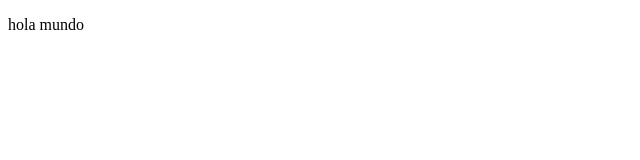
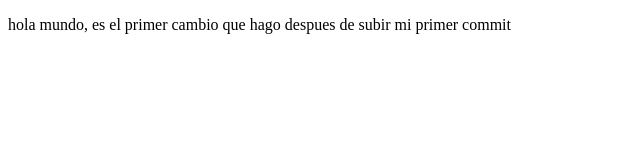
Before and after one commit to Wariorgxd/proyectoDemoCursoPrework, a plain HTML site: page index.html in a window 1280 px wide. Shown: the whole page, without its empty margins (0-640 px from the left). Drawn offline with Linux system fonts and the light colour scheme.

Commit message:
cambios agregados

```diff
--- a/index.html
+++ b/index.html
@@ -7,6 +7,7 @@
     <title>Document</title>
 </head>
 <body>
-    <p>hola mundo</p>
+    <p>hola mundo, es el primer cambio que hago despues de subir mi primer commit
+    </p>
 </body>
 </html>
```
